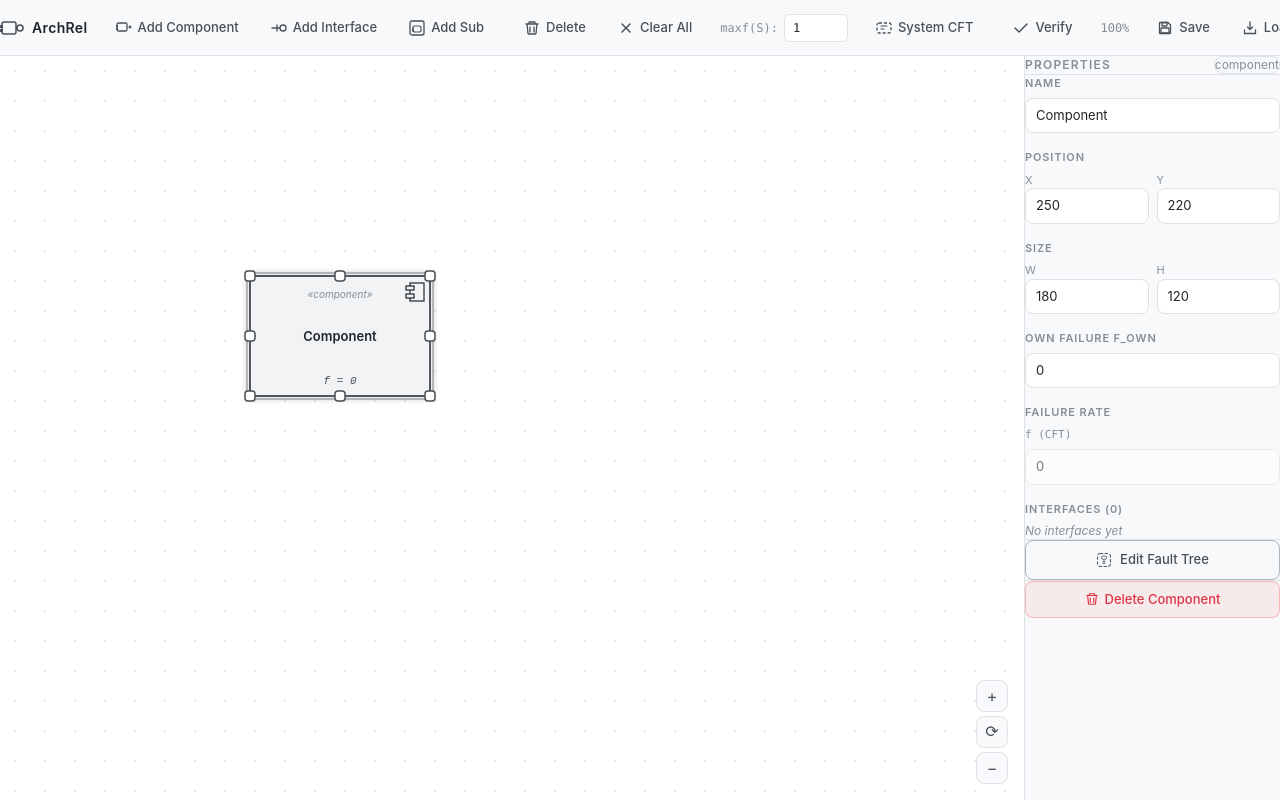
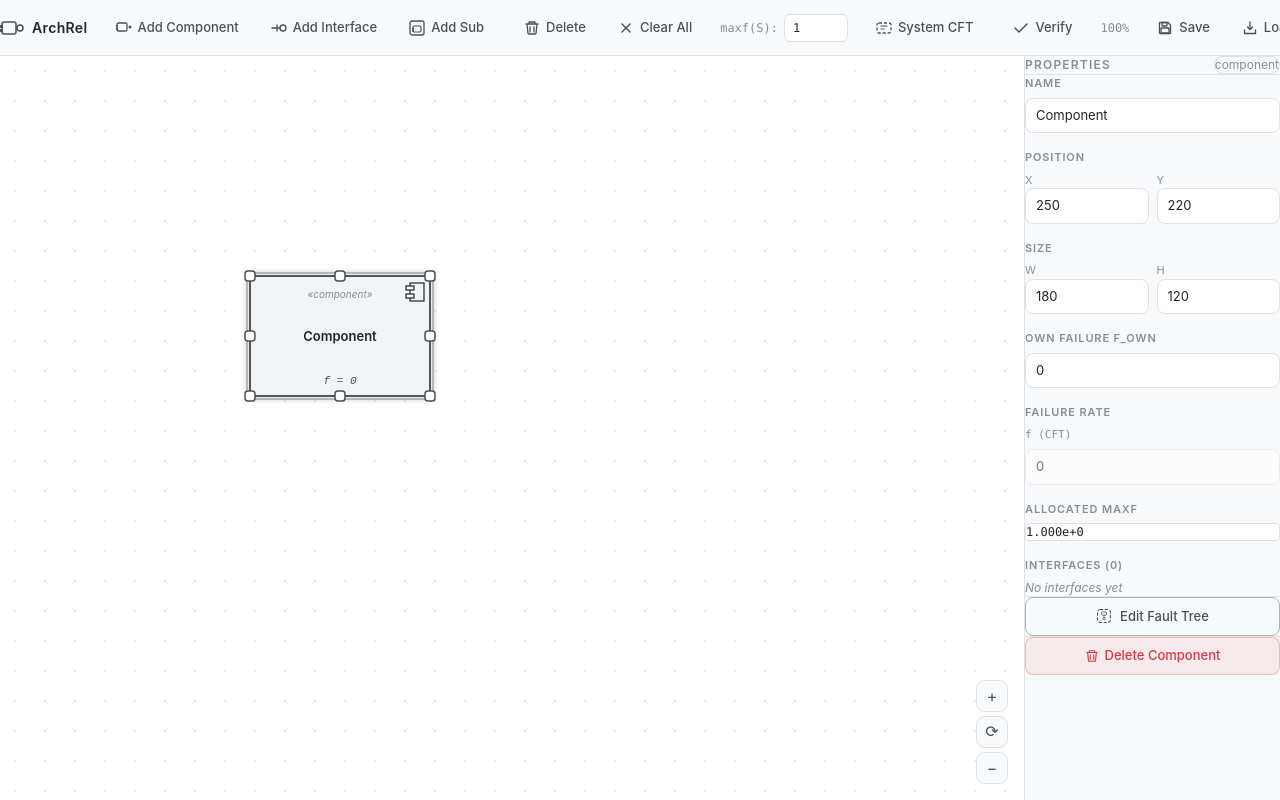
Before and after one commit to KIT-TVA/ArchRel, a Vue app: page / in a window 1280 px wide. Both pictures are taken after typing "5" into the empty fields and a click on the button "Add Component". Built offline with nearby package versions, Linux system fonts and the light colour scheme.

Commit message:
work: added maxf propagation and checks against maxf value

```diff
--- a/src/components/ComponentNode.vue
+++ b/src/components/ComponentNode.vue
@@ -78,10 +78,19 @@
     <g>
       <text
         :x="comp.x + comp.width / 2"
-        :y="comp.y + comp.height - 12"
+        :y="comp.y + comp.height - (exceedsMaxf ? 22 : 12)"
         text-anchor="middle"
         class="failure-text"
+        :class="{ 'failure-text-active': exceedsMaxf }"
       >f = {{ +(comp.failureRate || 0).toPrecision(4) }}</text>
+      <text
+        v-if="exceedsMaxf"
+        :x="comp.x + comp.width / 2"
+        :y="comp.y + comp.height - 10"
+        text-anchor="middle"
+        class="failure-text failure-text-active"
+        style="font-size: 9px;"
+      >maxf = {{ +(store.allComponentMaxf[comp.id]).toPrecision(4) }}</text>
     </g>
 
     <!-- Children sub-components (rendered inside) -->
@@ -123,6 +132,11 @@ const store = useDiagramStore()
 const isSelected = computed(() => store.selectedId === props.comp.id)
 const children = computed(() => store.childrenOf(props.comp.id))
 const hasChildren = computed(() => children.value.length > 0)
+const exceedsMaxf = computed(() => {
+  const maxf = store.allComponentMaxf?.[props.comp.id]
+  if (maxf === undefined) return false
+  return (props.comp.failureRate || 0) > maxf
+})
 
 // Badge width no longer needed since it's just centered text now
 
--- a/src/components/PropertiesPanel.vue
+++ b/src/components/PropertiesPanel.vue
@@ -82,6 +82,14 @@
               @input="!hasCftOutput && updateField('failureRate', Math.min(1, Math.max(0, +$event.target.value)))"
               placeholder="0"
             />
+          </div>
+
+          <div class="field-group" v-if="componentMaxf !== null">
+            <label class="field-label">Allocated maxf</label>
+            <div class="text-xs font-mono px-2 py-1.5 rounded border border-panel-border bg-canvas"
+                 :class="{ 'text-red-400': isExceedingMaxf }">
+              {{ componentMaxf.toExponential(3) }}
+            </div>
           </div>
 
           <div class="field-group">
@@ -183,6 +191,16 @@ const hasCftOutput = computed(() => {
   if (!selectedComp.value) return false
   const cft = cftStore.cfts[selectedComp.value.id]
   return !!(cft && cft.nodes.some(n => n.type === 'outputPort'))
+})
+
+const componentMaxf = computed(() => {
+  if (!selectedComp.value) return null
+  return store.allComponentMaxf?.[selectedComp.value.id] ?? null
+})
+
+const isExceedingMaxf = computed(() => {
+  if (!selectedComp.value || componentMaxf.value === null) return false
+  return (selectedComp.value.failureRate || 0) > componentMaxf.value
 })
 
 
--- a/src/components/cft/CftEditorModal.vue
+++ b/src/components/cft/CftEditorModal.vue
@@ -37,7 +37,7 @@
         <!-- Content -->
         <div class="flex-1 overflow-auto p-6">
           <p class="text-[13px] text-text-secondary mb-4">
-            The CFT cannot be closed because its computed output probability exceeds the component's declared failure rate. Fix the fault tree and try again.
+            The CFT cannot be closed because its computed failure probability exceeds the component's allocated maximum failure probability (maxf). Fix the fault tree and try again.
           </p>
           <ul class="list-disc pl-5 text-[13px] text-danger space-y-2">
             <li v-for="(error, i) in cftValidationResult.errors" :key="i">{{ error }}</li>
--- a/src/stores/cft.js
+++ b/src/stores/cft.js
@@ -240,7 +240,14 @@ export const useCftStore = defineStore('cft', {
             }
             diagramStore.updateComponent(componentId, { failureRate: computedFailureRate })
 
-            return { valid: true, errors: [] }
+            const errors = []
+            const maxf = diagramStore.allComponentMaxf[componentId]
+            if (maxf !== undefined && computedFailureRate > maxf) {
+                errors.push(
+                    `Failure probability (${computedFailureRate.toExponential(3)}) exceeds allocated maxf (${maxf.toExponential(3)}).`
+                )
+            }
+            return { valid: errors.length === 0, errors }
         },
 
         /** Open CFT editor for a component. Creates empty CFT if none exists. */
--- a/src/stores/diagram.js
+++ b/src/stores/diagram.js
@@ -19,6 +19,44 @@ export const useDiagramStore = defineStore('diagram', {
         ),
         selectedComponent: (state) => state.components.find(c => c.id === state.selectedId),
         selectedInterface: (state) => state.interfaces.find(i => i.id === state.selectedId),
+
+        allComponentMaxf(state) {
+            if (state.maxFailureProbability === null) return {}
+
+            const result = {}
+            const providerIds = new Set(state.interfaces.map(i => i.providedComponentId))
+            const roots = state.components.filter(c => !c.parentId && !providerIds.has(c.id))
+
+            if (roots.length === 0) return {}
+
+            const rootMaxf = 1 - Math.pow(1 - state.maxFailureProbability, 1 / roots.length)
+
+            const allocateDown = (componentId, maxf) => {
+                if (result[componentId] === undefined) {
+                    result[componentId] = maxf
+                } else {
+                    result[componentId] = Math.min(result[componentId], maxf)
+                }
+
+                const children = state.components.filter(c => c.parentId === componentId)
+                const providers = state.interfaces
+                    .filter(i => i.requiredComponentId === componentId)
+                    .map(i => state.components.find(c => c.id === i.providedComponentId))
+                    .filter(Boolean)
+
+                const totalInputs = children.length + providers.length + 1 // +1 for intrinsic failure event
+                if (totalInputs <= 1) return
+
+                const childMaxf = 1 - Math.pow(1 - maxf, 1 / totalInputs)
+
+                children.forEach(child => allocateDown(child.id, childMaxf))
+                providers.forEach(prov => allocateDown(prov.id, childMaxf))
+            }
+
+            roots.forEach(root => allocateDown(root.id, rootMaxf))
+
+            return result
+        },
     },
 
     actions: {
```
Also changed, not shown: 1 other file (tests, documents, lock files or other folders).
